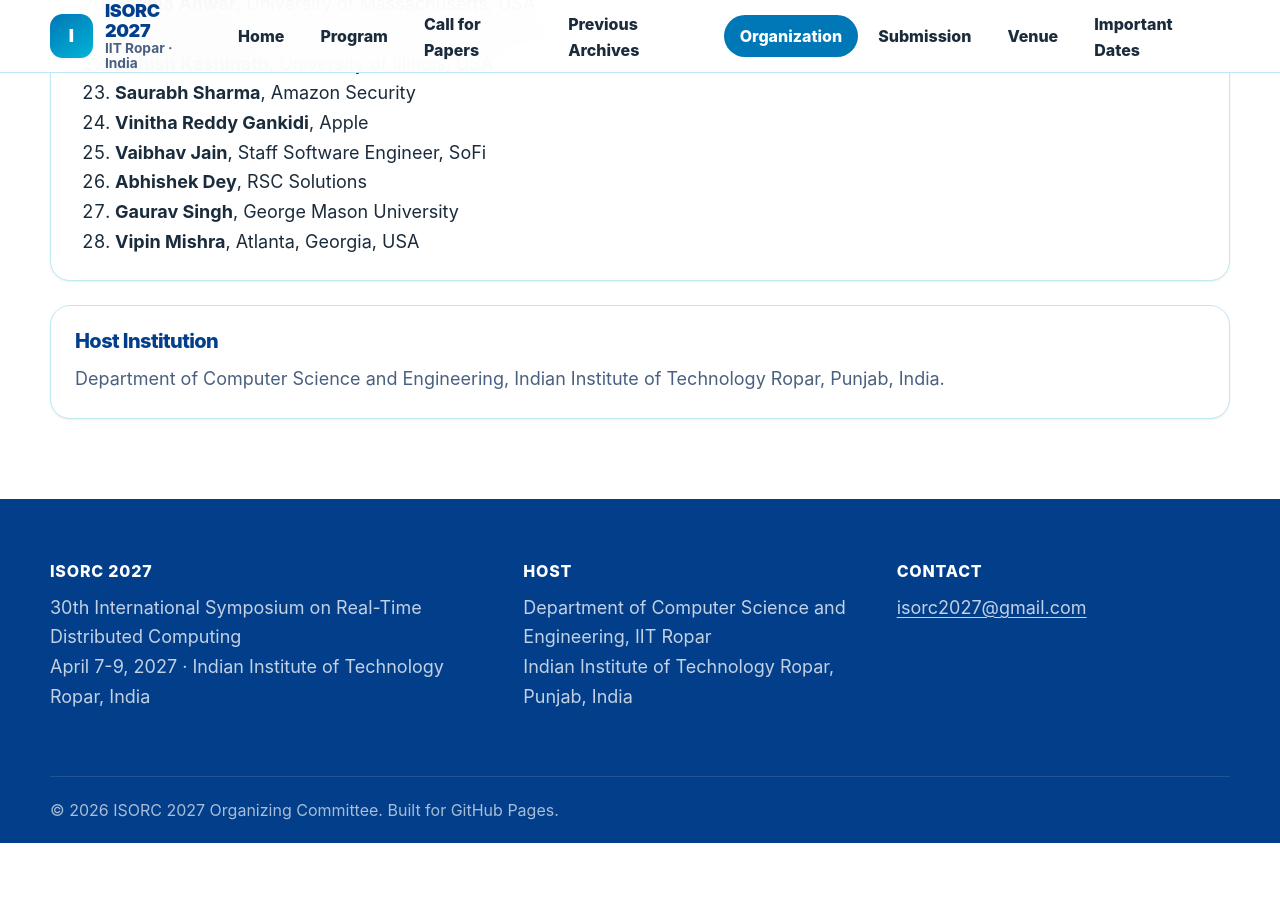
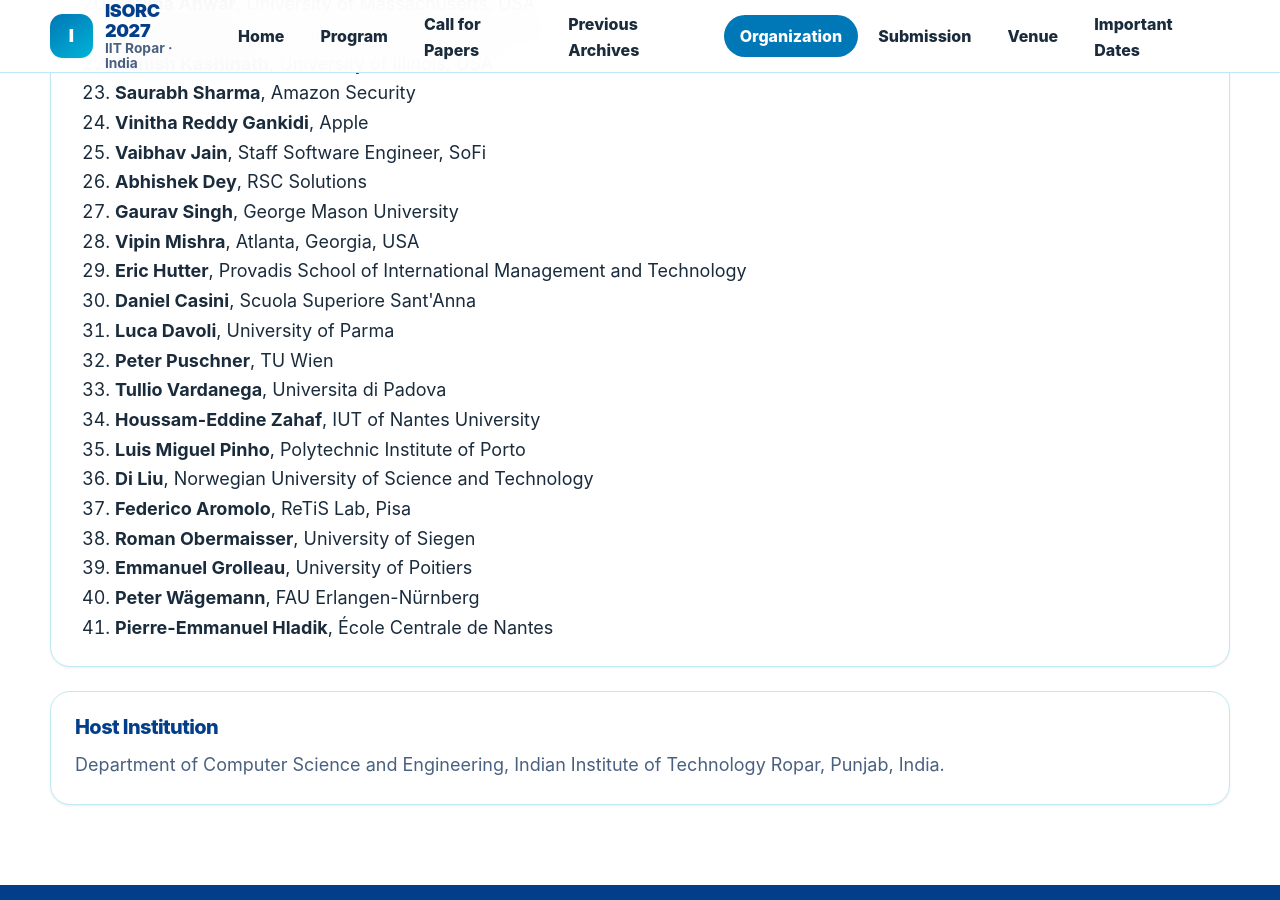
Before and after one commit to isorc2027/isorc2027.github.io, a Jekyll site: the page built from organization.md, in a window 1280 px wide and 900 px high, scrolled down 2476 px. Built offline with Jekyll 4.4.1, drawn with Linux system fonts in a browser that asks for light colours; before the commit the page ends 3319 px from its top, so only the background shows below that.

Commit message:
Add 13 members to program committee
Co-authored-by: Copilot <223556219+Copilot@users.noreply.github.com>

```diff
--- a/_data/committee.yml
+++ b/_data/committee.yml
@@ -132,6 +132,32 @@ roles:
         affiliation: "George Mason University"
       - name: "Vipin Mishra"
         affiliation: "Atlanta, Georgia, USA"
+      - name: "Eric Hutter"
+        affiliation: "Provadis School of International Management and Technology"
+      - name: "Daniel Casini"
+        affiliation: "Scuola Superiore Sant'Anna"
+      - name: "Luca Davoli"
+        affiliation: "University of Parma"
+      - name: "Peter Puschner"
+        affiliation: "TU Wien"
+      - name: "Tullio Vardanega"
+        affiliation: "Universita di Padova"
+      - name: "Houssam-Eddine Zahaf"
+        affiliation: "IUT of Nantes University"
+      - name: "Luis Miguel Pinho"
+        affiliation: "Polytechnic Institute of Porto"
+      - name: "Di Liu"
+        affiliation: "Norwegian University of Science and Technology"
+      - name: "Federico Aromolo"
+        affiliation: "ReTiS Lab, Pisa"
+      - name: "Roman Obermaisser"
+        affiliation: "University of Siegen"
+      - name: "Emmanuel Grolleau"
+        affiliation: "University of Poitiers"
+      - name: "Peter Wägemann"
+        affiliation: "FAU Erlangen-Nürnberg"
+      - name: "Pierre-Emmanuel Hladik"
+        affiliation: "École Centrale de Nantes"
 
 host:
   department: "Department of Computer Science and Engineering"
```
